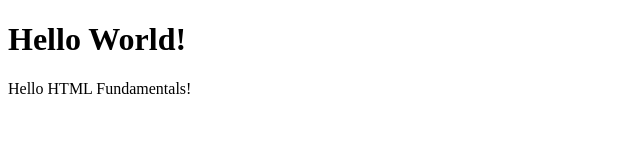
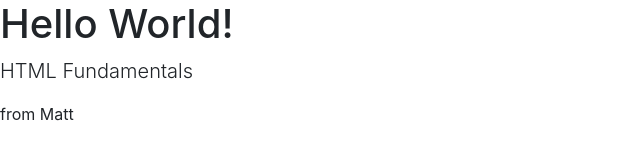
Before and after one commit to mimski/Frontend, a plain HTML site: page HTML Fundamentals by Matt Milner/index.html in a window 1280 px wide. Shown: the whole page, without its empty margins (0-640 px from the left). Drawn offline with nearby package versions, Linux system fonts and the light colour scheme.

Commit message:
Module: Working with HTML Documents

```diff
--- a/HTML Fundamentals by Matt Milner/index.html
+++ b/HTML Fundamentals by Matt Milner/index.html
@@ -2,9 +2,16 @@
 <html>
     <head>
         <title>Hello World</title>
+        <meta name="description" content="A simple introduction to HTML">
+        <meta name="author" content="Mimski">
+        <link rel="stylesheet" href="https://stackpath.bootstrapcdn.com/bootstrap/4.3.1/css/bootstrap.min.css">
+        <script>
+            alert("Hello JavaScript")
+        </script>
     </head>
     <body>
         <h1>Hello World!</h1>
-        <p>Hello HTML Fundamentals!</p>
+        <p class="lead">HTML Fundamentals</p>
+        <p>from Matt</p>
     </body>
 </html>
```
